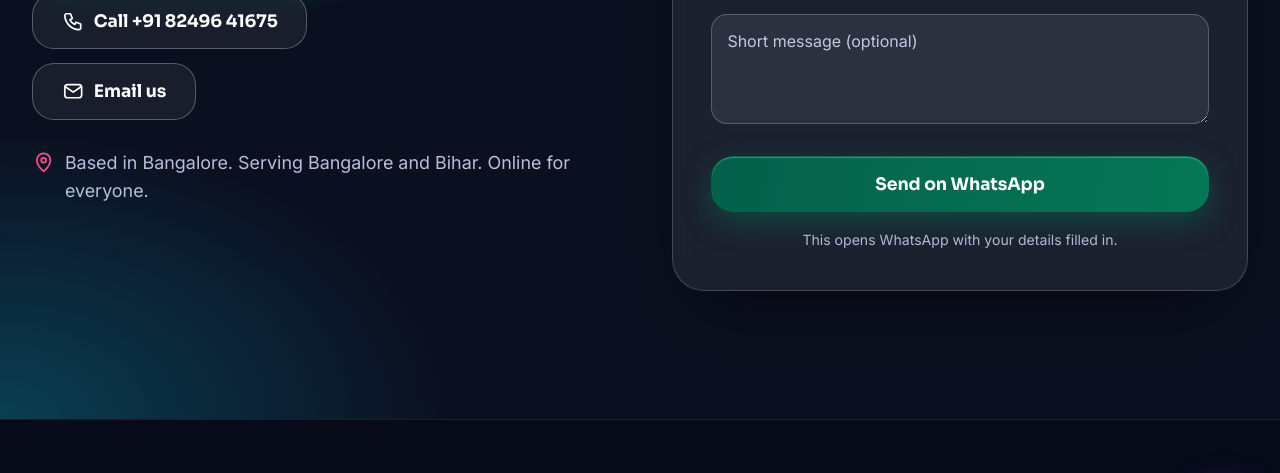
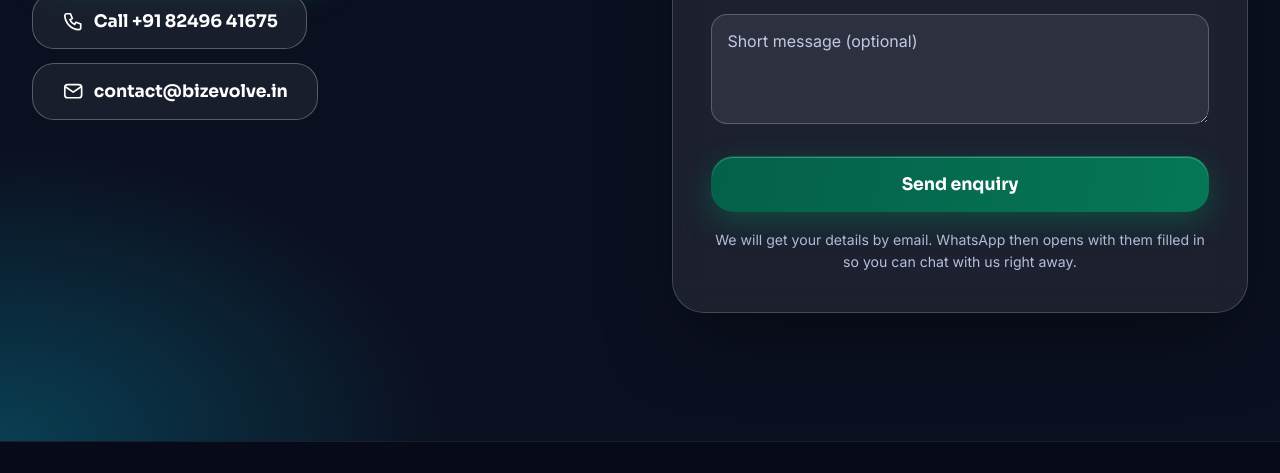
Before and after one commit to ravisharma1062/bizevolve-website, a plain HTML site: page index.html in a window 1280 px wide. Shown: the part 8978-9451 px from the top of the page. Drawn offline with Linux system fonts and the light colour scheme; animation ran at ten frames a second.

Commit message:
Clarify form wording, show email address, drop location line
Co-Authored-By: Claude Sonnet 5.5 <noreply@anthropic.com>

```diff
--- a/index.html
+++ b/index.html
@@ -625,9 +625,8 @@
       <div class="contact__btns">
         <a class="btn btn--wa btn--xl pulse magnetic" data-wa href="https://wa.me/918249641675?text=Hi%20BizEvolve!%20I%20want%20a%20website%20for%20my%20business.%20Can%20you%20help%20me%3F" target="_blank" rel="noopener noreferrer"><svg class="i" aria-hidden="true"><use href="#i-whatsapp"/></svg><span>Chat on WhatsApp</span></a>
         <a class="btn btn--ghost btn--lg" href="tel:+918249641675" data-phone><svg class="i" aria-hidden="true"><use href="#i-phone"/></svg><span>Call +91 82496 41675</span></a>
-        <a class="btn btn--ghost btn--lg" href="mailto:contact@bizevolve.in" data-email><svg class="i" aria-hidden="true"><use href="#i-mail"/></svg><span>Email us</span></a>
+        <a class="btn btn--ghost btn--lg" href="mailto:contact@bizevolve.in" data-email><svg class="i" aria-hidden="true"><use href="#i-mail"/></svg><span>contact@bizevolve.in</span></a>
       </div>
-      <p class="contact__loc"><svg class="i" aria-hidden="true"><use href="#i-pin"/></svg><span>Based in Bangalore. Serving Bangalore and Bihar. Online for everyone.</span></p>
     </div>
 
     <form class="form" id="contactForm" novalidate autocomplete="on">
@@ -664,10 +663,10 @@
         <label for="f-msg">Short message (optional)</label>
       </div>
       <button class="btn btn--wa btn--lg btn--block form__submit" type="submit" id="formSubmit">
-        <span class="form__label">Send on WhatsApp</span>
+        <span class="form__label">Send enquiry</span>
         <svg class="i form__check" aria-hidden="true"><use href="#i-check"/></svg>
       </button>
-      <p class="form__note">This opens WhatsApp with your details filled in.</p>
+      <p class="form__note">We will get your details by email. WhatsApp then opens with them filled in so you can chat with us right away.</p>
       <p class="form__note form__fallback" id="formFallback" hidden>WhatsApp did not open? <a href="https://wa.me/918249641675?text=Hi%20BizEvolve!%20I%20want%20a%20website%20for%20my%20business.%20Can%20you%20help%20me%3F" target="_blank" rel="noopener noreferrer">Tap here to open it.</a></p>
     </form>
   </div>
--- a/js/form.js
+++ b/js/form.js
@@ -91,7 +91,7 @@
       if (fb) { fb.hidden = false; fb.querySelector('a').href = url; }
       btn.classList.add('is-done');
       confetti();
-      Biz.toast('Opening WhatsApp... we are excited to hear from you!');
+      Biz.toast('Thanks! Opening WhatsApp so we can chat.');
       setTimeout(function () { btn.classList.remove('is-done'); }, 4500);
     });
   }
--- a/js/ui.js
+++ b/js/ui.js
@@ -35,7 +35,7 @@
     $$('[data-email]').forEach(function (a) {
       if (!B.email) { a.parentNode.removeChild(a); return; }
       a.href = 'mailto:' + B.email;
-      if (a.closest('.footer')) a.textContent = B.email;
+      if (a.closest('.footer')) a.textContent = B.email; else { var es = $('span', a); if (es) es.textContent = B.email; }
     });
     if (!B.email) {
       // hide any leftover email UI
--- a/tools/test.js
+++ b/tools/test.js
@@ -76,7 +76,7 @@ async function scrollThrough(page) {
   const pe = await newPage(b, {}, async pg => { await pg.route('**/js/config.js', async r => { const res = await r.fetch(); let body = await res.text(); body = body.replace('email: "contact@bizevolve.in"', 'email: ""'); r.fulfill({ response: res, body }); }); });
   await pe.goto(URL + '?tier=lite'); await pe.waitForTimeout(600);
   ok('no mailto links', (await pe.$$('a[href^="mailto:"]')).length === 0);
-  ok('no Email us text', !/Email us|gmail/.test(await pe.innerText('body')));
+  ok('no Email us text', !/contact@bizevolve|gmail/.test(await pe.innerText('body')));
 
   console.log('\n[6] Reviews render when provided');
   const pr = await newPage(b, {}, async pg => { await pg.route('**/js/config.js', async r => { const res = await r.fetch(); let body = await res.text(); body = body.replace('reviews: []', 'reviews: [{name:"A",business:"B",text:"Great work"}]'); r.fulfill({ response: res, body }); }); });
@@ -104,7 +104,7 @@ async function scrollThrough(page) {
   const m = decodeURIComponent((fbHref.split('text=')[1] || ''));
   ok('message has name/type/phone/package/message', ['Test User', 'Salon', '98765 43210', 'Standard', 'Need a site & a map'].every(s => m.indexOf(s) > -1), m);
   await p.waitForTimeout(300);
-  ok('toast text correct', /Opening WhatsApp... we are excited to hear from you!/.test(await p.textContent('#toast')));
+  ok('toast text correct', /Thanks! Opening WhatsApp so we can chat./.test(await p.textContent('#toast')));
   ok('button shows done state', doneNow);
 
   console.log('\n[8] Sample modal (mouse + keyboard)');
```
